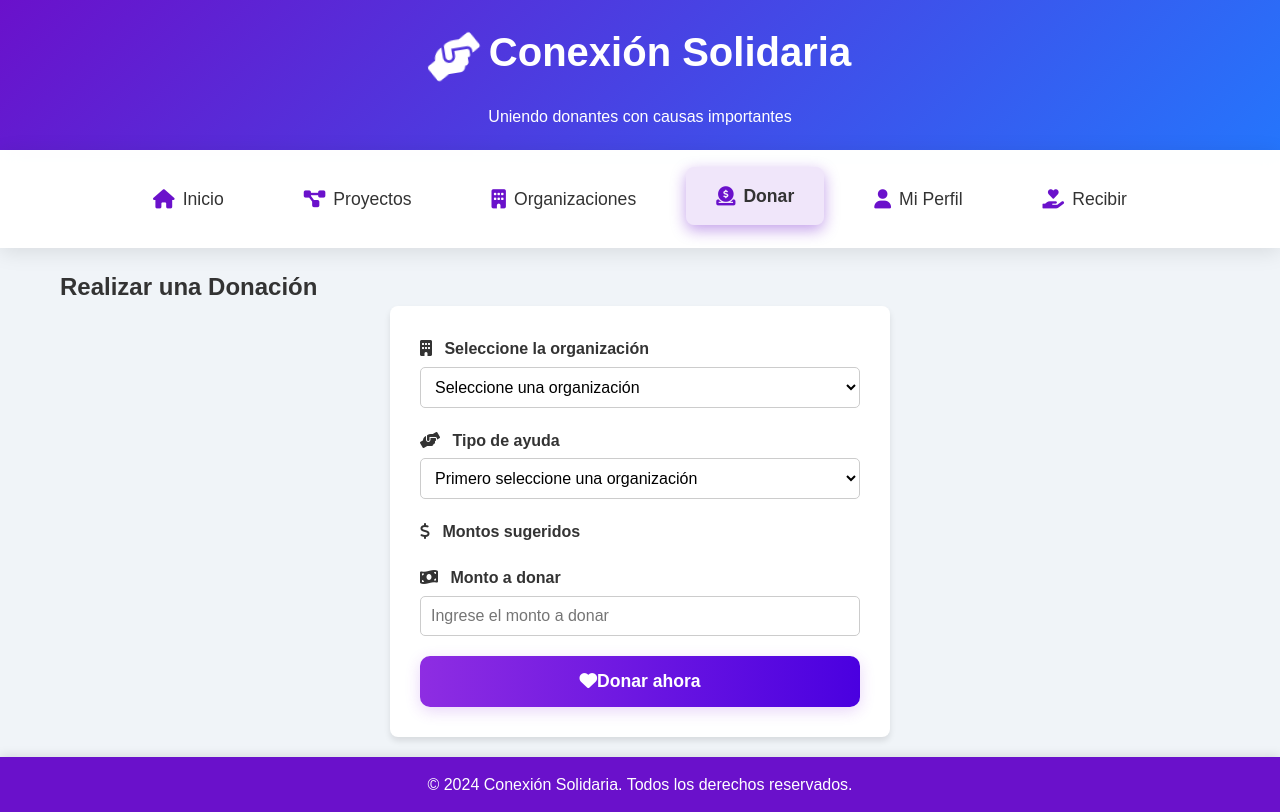
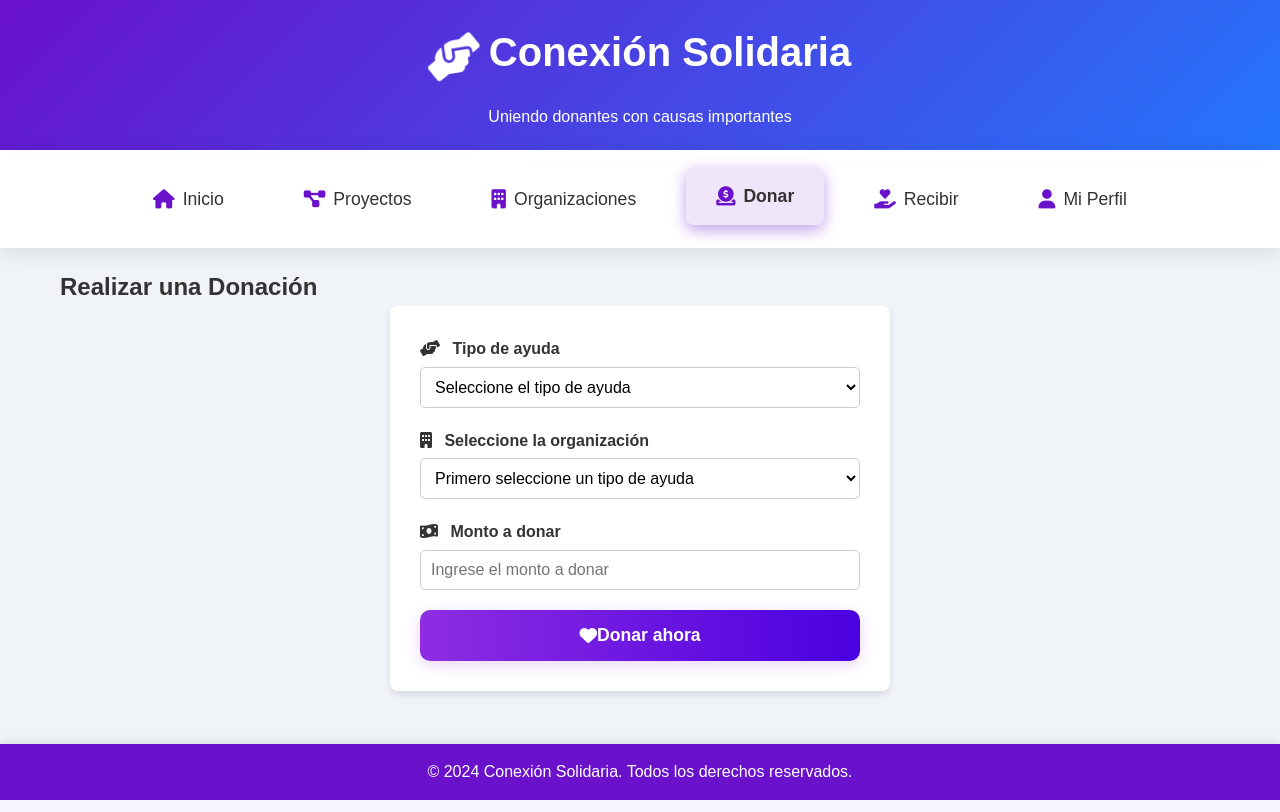
Before and after one commit to Curcolor/CONEXION_SOLIDARIA, a Python web app: template templates/pages/html/donar.html in a window 1280 px wide. Run offline with Jinja, Linux system fonts and the light colour scheme; the template is opened without the code that fills it, so the values that code supplies are empty.

Commit message:
reorden de donar

```diff
--- a/static/scripts/js/donar.js
+++ b/static/scripts/js/donar.js
@@ -1,42 +1,49 @@
-// Objeto con los tipos de ayuda disponibles por organización
-const tiposAyuda = {
-    'organizacion_salud': ['Medicamentos', 'Equipos médicos', 'Atención médica', 'Otros'],
-    'organizacion_educativa': ['Útiles escolares', 'Becas', 'Material didáctico', 'Otros'],
-    'organizacion_alimentaria': ['Alimentos no perecederos', 'Comedores comunitarios', 'Otros'],
-    'organizacion_vivienda': ['Materiales de construcción', 'Mejoras de vivienda', 'Otros']
+// Objeto con las organizaciones disponibles por tipo de ayuda
+const organizacionesPorTipo = {
+    'salud': [
+        { id: 'org1', nombre: 'Hospital San Juan' },
+        { id: 'org2', nombre: 'Clínica Bienestar' }
+        // Aquí se pueden agregar más organizaciones de salud
+    ],
+    'alimentaria': [
+        { id: 'org3', nombre: 'Banco de Alimentos' },
+        { id: 'org4', nombre: 'Comedores Solidarios' }
+        // Aquí se pueden agregar más organizaciones alimentarias
+    ],
+    'educativa': [
+        { id: 'org5', nombre: 'Fundación Educativa' },
+        { id: 'org6', nombre: 'Escuelas Unidas' }
+        // Aquí se pueden agregar más organizaciones educativas
+    ],
+    'vivienda': [
+        { id: 'org7', nombre: 'Construyendo Hogares' },
+        { id: 'org8', nombre: 'Techo para Todos' }
+        // Aquí se pueden agregar más organizaciones de vivienda
+    ]
 };
 
-// Montos sugeridos por tipo de ayuda (en pesos mexicanos)
-const montosSugeridos = {
-    'Medicamentos': [100, 200, 500, 1000],
-    'Equipos médicos': [1000, 2000, 5000, 10000],
-    'Atención médica': [300, 500, 1000, 2000],
-    'Útiles escolares': [200, 500, 1000, 2000],
-    'Becas': [1000, 2000, 5000, 10000],
-    'Material didáctico': [300, 500, 1000, 2000],
-    'Alimentos no perecederos': [200, 500, 1000, 2000],
-    'Comedores comunitarios': [500, 1000, 2000, 5000],
-    'Materiales de construcción': [1000, 2000, 5000, 10000],
-    'Mejoras de vivienda': [2000, 5000, 10000, 20000],
-    'Otros': [100, 200, 500, 1000]
-};
-
-// Función para actualizar el select de tipos de ayuda
-function actualizarTiposAyuda() {
+// Función para actualizar las organizaciones según el tipo de ayuda seleccionado
+function actualizarOrganizaciones() {
+    const tipoAyudaSelect = document.getElementById('tipo_ayuda');
     const organizacionSelect = document.getElementById('organizacion');
-    const tipoAyudaSelect = document.getElementById('tipo_ayuda');
-    const organizacion = organizacionSelect.value;
+    const tipoAyuda = tipoAyudaSelect.value;
 
     // Limpiar opciones actuales
-    tipoAyudaSelect.innerHTML = '<option value="">Seleccione el tipo de ayuda</option>';
+    organizacionSelect.innerHTML = '<option value="">Seleccione una organización</option>';
 
-    // Si hay una organización seleccionada, agregar sus tipos de ayuda
-    if (organizacion && tiposAyuda[organizacion]) {
-        tiposAyuda[organizacion].forEach(tipo => {
+    // Si hay un tipo de ayuda seleccionado, mostrar las organizaciones correspondientes
+    if (tipoAyuda && organizacionesPorTipo[tipoAyuda]) {
+        organizacionesPorTipo[tipoAyuda].forEach(org => {
             const option = document.createElement('option');
-            option.value = tipo;
-            option.textContent = tipo;
-            tipoAyudaSelect.appendChild(option);
+            option.value = org.id;
+            option.textContent = org.nombre;
+            organizacionSelect.appendChild(option);
         });
     }
 }
+
+// Agregar event listener cuando se carga el documento
+document.addEventListener('DOMContentLoaded', function() {
+    const tipoAyudaSelect = document.getElementById('tipo_ayuda');
+    tipoAyudaSelect.addEventListener('change', actualizarOrganizaciones);
+});
--- a/templates/pages/html/donar.html
+++ b/templates/pages/html/donar.html
@@ -22,43 +22,36 @@
         <a href="/templates/pages/html/proyectos.html" data-tooltip="Explora todos los proyectos disponibles"><i class="fas fa-project-diagram"></i> Proyectos</a>
         <a href="/templates/pages/html/organizaciones.html" data-tooltip="Conoce las organizaciones que están haciendo la diferencia"><i class="fas fa-building"></i> Organizaciones</a>
         <a href="/templates/pages/html/donar.html" data-tooltip="Contribuye a las causas que te importan" class="active"><i class="fas fa-donate"></i> Donar</a>
+        <a href="/templates/pages/html/recibir.html" data-tooltip="Conecta con quienes ofrecen ayudas"><i class="fas fa-hand-holding-heart"></i> Recibir</a>
         <a href="/templates/pages/html/perfil.html" data-tooltip="Gestiona tu perfil y tus donaciones"><i class="fas fa-user"></i> Mi Perfil</a>
-        <a href="/templates/pages/html/recibir.html" data-tooltip="Conecta con quienes ofrecen ayudas"><i class="fas fa-hand-holding-heart"></i> Recibir</a>
     </nav>
+
 
     <main class="container">
         <h2>Realizar una Donación</h2>
         <form id="form_donacion" class="donation-form">
+            <div class="form-group">
+                <label for="tipo_ayuda">
+                    <i class="fas fa-hands-helping"></i>
+                    Tipo de ayuda
+                </label>
+                <select id="tipo_ayuda" required>
+                    <option value="">Seleccione el tipo de ayuda</option>
+                    <option value="salud">Salud</option>
+                    <option value="alimentaria">Alimentaria</option>
+                    <option value="educativa">Educativa</option>
+                    <option value="vivienda">Vivienda</option>
+                </select>
+            </div>
+
             <div class="form-group">
                 <label for="organizacion">
                     <i class="fas fa-building"></i>
                     Seleccione la organización
                 </label>
                 <select id="organizacion" required>
-                    <option value="">Seleccione una organización</option>
-                    <option value="organizacion_salud">Organización de Salud</option>
-                    <option value="organizacion_educativa">Organización Educativa</option>
-                    <option value="organizacion_alimentaria">Organización Alimentaria</option>
-                    <option value="organizacion_vivienda">Organización de Vivienda</option>
+                    <option value="">Primero seleccione un tipo de ayuda</option>
                 </select>
-            </div>
-
-            <div class="form-group">
-                <label for="tipo_ayuda">
-                    <i class="fas fa-hands-helping"></i>
-                    Tipo de ayuda
-                </label>
-                <select id="tipo_ayuda" required>
-                    <option value="">Primero seleccione una organización</option>
-                </select>
-            </div>
-
-            <div class="form-group">
-                <label>
-                    <i class="fas fa-dollar-sign"></i>
-                    Montos sugeridos
-                </label>
-                <div id="montos_sugeridos" class="montos-container"></div>
             </div>
 
             <div class="form-group">
--- a/templates/pages/html/login.html
+++ b/templates/pages/html/login.html
@@ -12,7 +12,7 @@
     <header>
         <div class="logo">
             <i class="fas fa-hands-helping"></i>
-            <h1>Conexión Solidaria</h1>
+            <h1><a href="/templates/index.html" style="text-decoration: none; color: inherit;">Conexión Solidaria</a></h1>
         </div>
     </header>
 
--- a/templates/pages/html/organizaciones.html
+++ b/templates/pages/html/organizaciones.html
@@ -22,8 +22,8 @@
         <a href="/templates/pages/html/proyectos.html" data-tooltip="Explora todos los proyectos disponibles"><i class="fas fa-project-diagram"></i> Proyectos</a>
         <a href="/templates/pages/html/organizaciones.html" data-tooltip="Conoce las organizaciones que están haciendo la diferencia" class="active"><i class="fas fa-building"></i> Organizaciones</a>
         <a href="/templates/pages/html/donar.html" data-tooltip="Contribuye a las causas que te importan"><i class="fas fa-donate"></i> Donar</a>
+        <a href="/templates/pages/html/recibir.html" data-tooltip="Conecta con quienes ofrecen ayudas"><i class="fas fa-hand-holding-heart"></i> Recibir</a>
         <a href="/templates/pages/html/perfil.html" data-tooltip="Gestiona tu perfil y tus donaciones"><i class="fas fa-user"></i> Mi Perfil</a>
-        <a href="/templates/pages/html/recibir.html" data-tooltip="Conecta con quienes ofrecen ayudas"><i class="fas fa-hand-holding-heart"></i> Recibir</a>
     </nav>
 
     <main class="container">
--- a/templates/pages/html/perfil.html
+++ b/templates/pages/html/perfil.html
@@ -22,8 +22,8 @@
         <a href="/templates/pages/html/proyectos.html" data-tooltip="Explora todos los proyectos disponibles"><i class="fas fa-project-diagram"></i> Proyectos</a>
         <a href="/templates/pages/html/organizaciones.html" data-tooltip="Conoce las organizaciones que están haciendo la diferencia"><i class="fas fa-building"></i> Organizaciones</a>
         <a href="/templates/pages/html/donar.html" data-tooltip="Contribuye a las causas que te importan"><i class="fas fa-donate"></i> Donar</a>
+        <a href="/templates/pages/html/recibir.html" data-tooltip="Conecta con quienes ofrecen ayudas"><i class="fas fa-hand-holding-heart"></i> Recibir</a>
         <a href="/templates/pages/html/perfil.html" data-tooltip="Gestiona tu perfil y tus donaciones" class="active"><i class="fas fa-user"></i> Mi Perfil</a>
-        <a href="/templates/pages/html/recibir.html" data-tooltip="Conecta con quienes ofrecen ayudas"><i class="fas fa-hand-holding-heart"></i> Recibir</a>
     </nav>
 
     <main class="container">
--- a/templates/pages/html/proyectos.html
+++ b/templates/pages/html/proyectos.html
@@ -22,8 +22,8 @@
         <a href="/templates/pages/html/proyectos.html" data-tooltip="Explora todos los proyectos disponibles" class="active" ><i class="fas fa-project-diagram"></i> Proyectos</a>
         <a href="/templates/pages/html/organizaciones.html" data-tooltip="Conoce las organizaciones que están haciendo la diferencia"><i class="fas fa-building"></i> Organizaciones</a>
         <a href="/templates/pages/html/donar.html" data-tooltip="Contribuye a las causas que te importan"><i class="fas fa-donate"></i> Donar</a>
+        <a href="/templates/pages/html/recibir.html" data-tooltip="Conecta con quienes ofrecen ayudas"><i class="fas fa-hand-holding-heart"></i> Recibir</a>
         <a href="/templates/pages/html/perfil.html" data-tooltip="Gestiona tu perfil y tus donaciones" ><i class="fas fa-user"></i> Mi Perfil</a>
-        <a href="/templates/pages/html/recibir.html" data-tooltip="Conecta con quienes ofrecen ayudas"><i class="fas fa-hand-holding-heart"></i> Recibir</a>
     </nav>
 
     <main class="container">
--- a/templates/pages/html/recibir.html
+++ b/templates/pages/html/recibir.html
@@ -22,8 +22,8 @@
         <a href="/templates/pages/html/proyectos.html" data-tooltip="Explora todos los proyectos disponibles"><i class="fas fa-project-diagram"></i> Proyectos</a>
         <a href="/templates/pages/html/organizaciones.html" data-tooltip="Conoce las organizaciones que están haciendo la diferencia"><i class="fas fa-building"></i> Organizaciones</a>
         <a href="/templates/pages/html/donar.html" data-tooltip="Contribuye a las causas que te importan"><i class="fas fa-donate"></i> Donar</a>
+        <a href="/templates/pages/html/recibir.html" data-tooltip="Conecta con quienes ofrecen ayudas" class="active"><i class="fas fa-hand-holding-heart"></i> Recibir</a>
         <a href="/templates/pages/html/perfil.html" data-tooltip="Gestiona tu perfil y tus donaciones"><i class="fas fa-user"></i> Mi Perfil</a>
-        <a href="/templates/pages/html/recibir.html" data-tooltip="Conecta con quienes ofrecen ayudas" class="active"><i class="fas fa-hand-holding-heart"></i> Recibir</a>
     </nav>
 
     <div class="container">
--- a/templates/pages/html/registro.html
+++ b/templates/pages/html/registro.html
@@ -12,7 +12,7 @@
     <header>
         <div class="logo">
             <i class="fas fa-hands-helping"></i>
-            <h1>Conexión Solidaria</h1>
+            <h1><a href="/templates/index.html" style="text-decoration: none; color: inherit;">Conexión Solidaria</a></h1>
         </div>
     </header>
 
```
Also changed, not shown: templates/index.html (+9 -9 lines).
